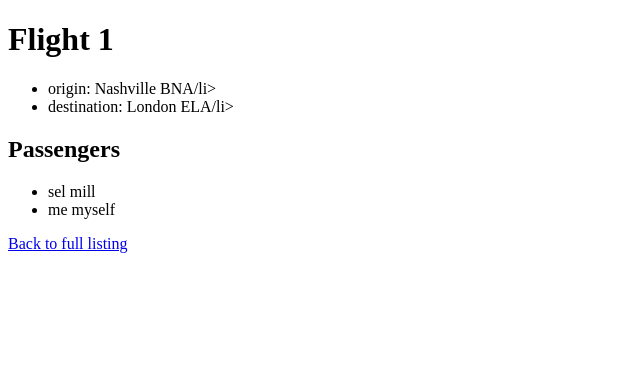
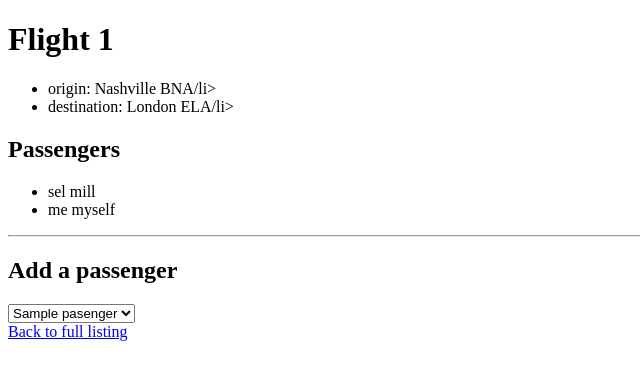
Before and after one commit to SelamDese/Airline, a Django app: template flights/templates/flights/flight.html in a window 1280 px wide. Shown: the top 380 px of the page, without its empty margins (0-640 px from the left). Run offline with Django 3.2, Linux system fonts and the light colour scheme; data comes from the database, SQL or seed files in the repository; the template is opened without the code that fills it: values that come from a table or form of the project are taken from there, most other values are stand-ins (such as "Sample title", 1, 10 or a date in 2020); parts of the project's set-up code (start-up, migrations or seed data) failed here and were passed over.

Commit message:
book a flight template

```diff
--- a/flights/templates/flights/flight.html
+++ b/flights/templates/flights/flight.html
@@ -16,5 +16,20 @@
             <li>No passengers</li>
         {% endfor %}
     </ul>
+    <hr>
+    <h2>Add a passenger</h2>
+    {% if non_passengers %}
+    <form action="{% url 'book' flight.id %}" method="post">
+        <select name="pasenger">
+            {% for passenger in non_passengers %}
+                <option value="{{passenger.id}}">
+                    {{ pasenger }}
+                </option>
+            {% endfor%}
+        </select>
+    </form>
+    {% else %}
+        <div>No passengers to add.</div>
+    {% endif %}
     <a href="{% url 'index' %}">Back to full listing</a>
 {% endblock%}
--- a/flights/views.py
+++ b/flights/views.py
@@ -18,7 +18,7 @@ def flight(request, flight_id):
         raise Http404("Flight does not exist")
     context = {
         "flight": flight,
-        "passengers": flight.passengers.all()
+        "passengers": flight.passengers.all(),
         "non-passengers": Passenger.objects.Exclude(flights=flight).all()
      }
     return render(request, "flights/flight.html", context)
```
